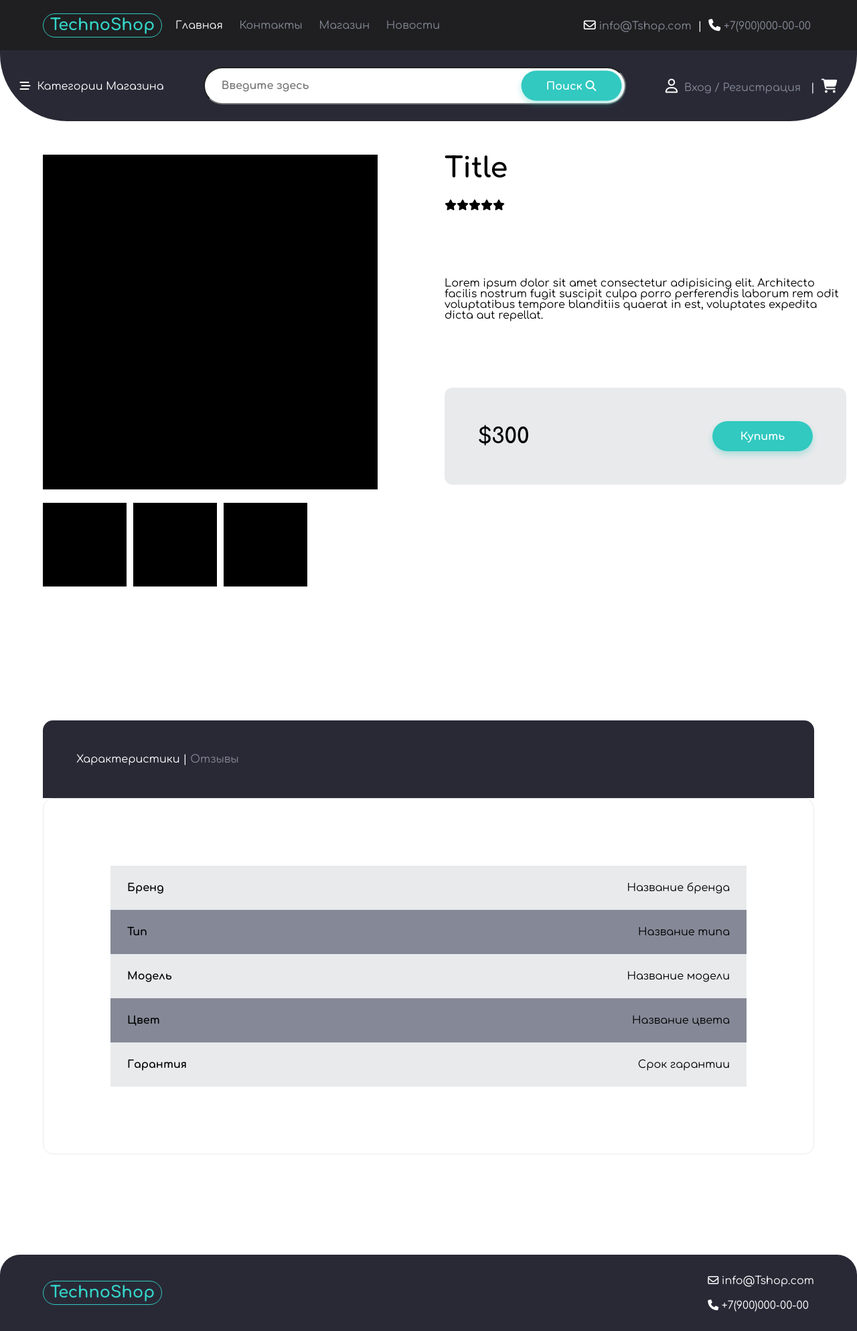
After one commit to Reset05/123, a PHP site: page /pages/product.html in a window 1280 px wide. The commit adds this page. Shown: the whole page at 67% size. Run offline with PHP 8.4, Linux system fonts and the light colour scheme; some libraries are stand-ins or nearby versions.

Commit message:
create news and product .html

```diff
--- a/index.html
+++ b/index.html
@@ -12,7 +12,7 @@
     <title>TechnoShop</title>
 </head>
 <body>
-    <!-- Вход хуй -->
+    <!-- Вход-->
     <section class="modal__window modal__window__signin none">
         <div class="container__window">
             <div class="title__modal">
--- /dev/null
+++ b/pages/product.html
@@ -0,0 +1,152 @@
+<!DOCTYPE html>
+<html lang="ru">
+<head>
+    <meta charset="UTF-8">
+    <meta http-equiv="X-UA-Compatible" content="IE=edge">
+    <meta name="viewport" content="width=device-width, initial-scale=1.0">
+    <link rel="preconnect" href="https://fonts.googleapis.com">
+    <link rel="preconnect" href="https://fonts.gstatic.com" crossorigin>
+    <link href="https://fonts.googleapis.com/css2?family=Comfortaa:wght@300;400;500;600;700&display=swap" rel="stylesheet">
+    <link rel="stylesheet" href="/style/style.css">
+    <link rel="stylesheet" href="/style/reset.css">
+    <title>TechnoShop</title>
+</head>
+<body>
+
+    <section class="menu">
+        <!-- Меню с ссылками на разделы сайта -->
+        <div class="container container__menu">
+
+            <div class="logo__category">
+                <div class="logo">
+                    <a href="/index.html"><h2 class="logo__text">TechnoShop</h2></a>
+                </div>
+                <div class="category__menu">
+                    <a class="link__menu" href="">Главная</a>
+                    <a class="link__menu" href="">Контакты</a>
+                    <a class="link__menu" href="">Магазин</a>
+                    <a class="link__menu" href="">Новости</a>
+                </div>
+            </div>
+
+            <div class="info">
+                <p class="info__text"><span><i class="fa-regular fa-envelope"></i> info@Tshop.com</span> | <span><i class="fa-solid fa-phone"></i> +7(900)000-00-00 </span></p>
+            </div>
+        </div>
+
+        <!-- Меню с поиском -->
+        <div class="container container__search">
+
+            <div class="shop__category">
+                <a class="link__sc" href=""><i class="fa-solid fa-bars-staggered"></i>Категории Магазина</a>
+            </div>
+
+           <div class="form">
+                <form action="">
+                    <input class="inp__search" type="text" name="" id="" placeholder="Введите здесь">
+                    <button class="btn__submit" type="submit">Поиск <i class="fa-solid fa-magnifying-glass"></i></button>
+                </form>
+           </div>
+
+           <div class="login__cart">
+                <a class="link__login" href=""><i class="fa-regular fa-user"></i> <span class="login__text">Вход / Регистрация</span></a>
+                <span> |  </span>
+                <a class="link__cart" href=""><i class="fa-solid fa-cart-shopping"></i></a>
+           </div>
+
+        </div>
+    </section>
+
+
+<main>
+    <section>
+        <div class="container container__product">
+
+            <!-- Фото с товаром -->
+            <div class="photo__product">
+                <div class="oversize__photo">
+                    <img src="" alt="">
+                </div>
+                <div class="minisize__photo">
+                    <div class="img"></div>
+                    <div class="img"></div>
+                    <div class="img"></div>
+                </div>
+            </div>
+
+            <div class="desc__product">
+                <div class="title__product">
+                    <h2>Title</h2>
+                </div>
+                <div class="score__product">
+                    <i class="fa-solid fa-star"></i><i class="fa-solid fa-star"></i><i class="fa-solid fa-star"></i><i class="fa-solid fa-star"></i><i class="fa-solid fa-star"></i>
+                </div>
+                <div class="desc">
+                    <p>Lorem ipsum dolor sit amet consectetur adipisicing elit. Architecto facilis nostrum fugit suscipit culpa porro perferendis laborum rem odit voluptatibus tempore blanditiis quaerat in est, voluptates expedita dicta aut repellat.</p>
+                </div>
+                <div class="block__buy">
+                    <div class="price__product">
+                        <p>$300</p>
+                    </div>
+                    <button class="btn__buy__product">Купить</button>
+                </div>
+            </div>
+
+        </div>
+    </section>
+
+    <section>
+        <div class="container container__characteristic">
+            <div class="header">
+                <a href="">Характеристики</a>
+                <span> | </span>
+                <a href="">Отзывы</a>
+            </div>
+            <div class="describe">
+                <div class="type__desc">
+                    <h3>Бренд</h3>
+                    <p>Название бренда</p>
+                </div>
+                <div class="type__desc">
+                    <h3>Тип</h3>
+                    <p>Название типа</p>
+                </div>
+                <div class="type__desc">
+                    <h3>Модель</h3>
+                    <p>Название модели</p>
+                </div>
+                <div class="type__desc">
+                    <h3>Цвет</h3>
+                    <p>Название цвета</p>
+                </div>
+                <div class="type__desc">
+                    <h3>Гарантия</h3>
+                    <p>Срок гарантии</p>
+                </div>
+            </div>
+        </div>
+    </section>
+
+</main>
+
+<footer>
+
+    <!-- Контакты -->
+    <div class="container container__contact">
+        <div class="logo">
+            <a href="/index.html"><h2 class="logo__text">TechnoShop</h2></a>
+        </div>
+        <div class="contacts">
+            <span><i class="fa-regular fa-envelope"></i> info@Tshop.com</span>
+            <span><i class="fa-solid fa-phone"></i> +7(900)000-00-00 </span>
+        </div>
+    </div>
+
+</footer>
+
+
+    <!-- font awesome -->
+    <script src="https://kit.fontawesome.com/e841cfff06.js" crossorigin="anonymous"></script>
+
+</body>
+</html>
--- a/pages/shop.html
+++ b/pages/shop.html
@@ -44,7 +44,7 @@
            <div class="form">
                 <form action="">
                     <input class="inp__search" type="text" name="" id="" placeholder="Введите здесь">
-                    <button class="inp__submit" type="submit">Поиск <i class="fa-solid fa-magnifying-glass"></i></button>
+                    <button class="btn__submit" type="submit">Поиск <i class="fa-solid fa-magnifying-glass"></i></button>
                 </form>
            </div>
 
--- a/style/style.css
+++ b/style/style.css
@@ -705,3 +705,142 @@
     background: var(--primary-color);
     color: #fff;
 }
+
+/* Product */
+
+.container__product{
+    padding: 50px 5%;
+    display: flex;
+}
+
+.oversize__photo{
+    width: 500px;
+    height: 500px;
+    background: black;
+}
+
+.minisize__photo .img{
+    width: 125px;
+    height: 125px;
+    background: black;
+    margin-right: 10px;
+}
+
+.minisize__photo{
+    margin-top: 20px;
+    display: flex;
+}
+
+.minisize__photo .img:last-child{
+    margin-right: 0;
+}
+
+.btn__buy__product{
+    width: 150px;
+    border-radius: 50px;
+    height: 45px;
+    background: var(--primary-color);
+    border: none;
+    font-family: 'Comfortaa', cursive !important;
+    font-weight: 800;
+    font-size: 16px;
+    cursor: pointer;
+    color: #fff;
+    box-shadow: 0 5px 10px #21c0b74d;
+}
+
+.desc__product{
+    margin-left: 100px;
+}
+
+.block__buy{
+    display: flex;
+    align-items: center;
+    margin-top: 100px;
+    justify-content: space-between;
+    background: var(--light-grey);
+    padding: 50px;
+    width: 500px;
+    border-radius: 12px;
+}
+
+.title__product h2{
+    font-size: 42px;
+    margin-bottom: 25px;
+}
+
+.desc{
+    margin-top: 100px;
+}
+
+.price__product{
+    font-size: 32px;
+    font-weight: 900;
+}
+
+/* Характеристики */
+
+.container__characteristic{
+    padding: 150px 5%;
+    border-radius: 15px;
+}
+
+.header{
+    background: var(--dark-blue);
+    padding: 50px;
+    border-top-right-radius: 15px;
+    border-top-left-radius: 15px;
+}
+
+.header span{
+    color: #fff;
+}
+
+.header a{
+    color: var(--grey-color);
+    transition: 0.3s;
+}
+
+.header a:first-child{
+    color: #fff;
+}
+
+.header a:hover{
+    color: #fff;
+}
+
+.describe{
+    padding: 100px;
+    border: 1px solid var(--light-grey);
+    border-radius: 15px;
+}
+
+.type__desc{
+    display: flex;
+    justify-content: space-between;
+    padding: 25px;
+    background: var(--light-grey);
+}
+
+.type__desc:nth-child(2n){
+    background: var(--grey-color);
+}
+
+.container__item__news{
+    padding: 50px 5%;
+}
+
+.image__news{
+    width: 100%;
+    height: 600px;
+    background: black;
+    border-radius: 25px;
+    margin-bottom: 50px;
+}
+
+.title__news{
+    display: flex;
+    justify-content: center;
+    font-size: 42px;
+    margin-bottom: 50px;
+}
```
Also changed, not shown: pages/news.html (added, +103 -0 lines).
